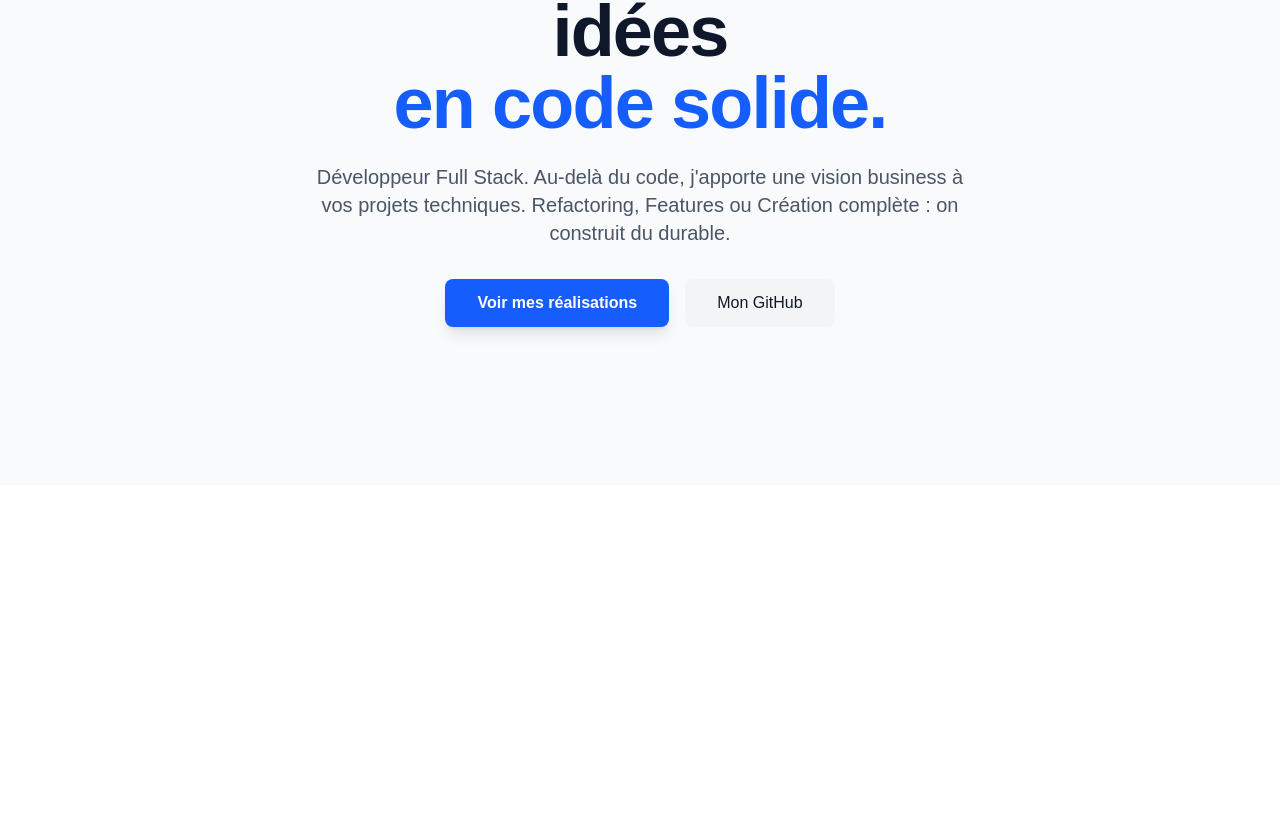
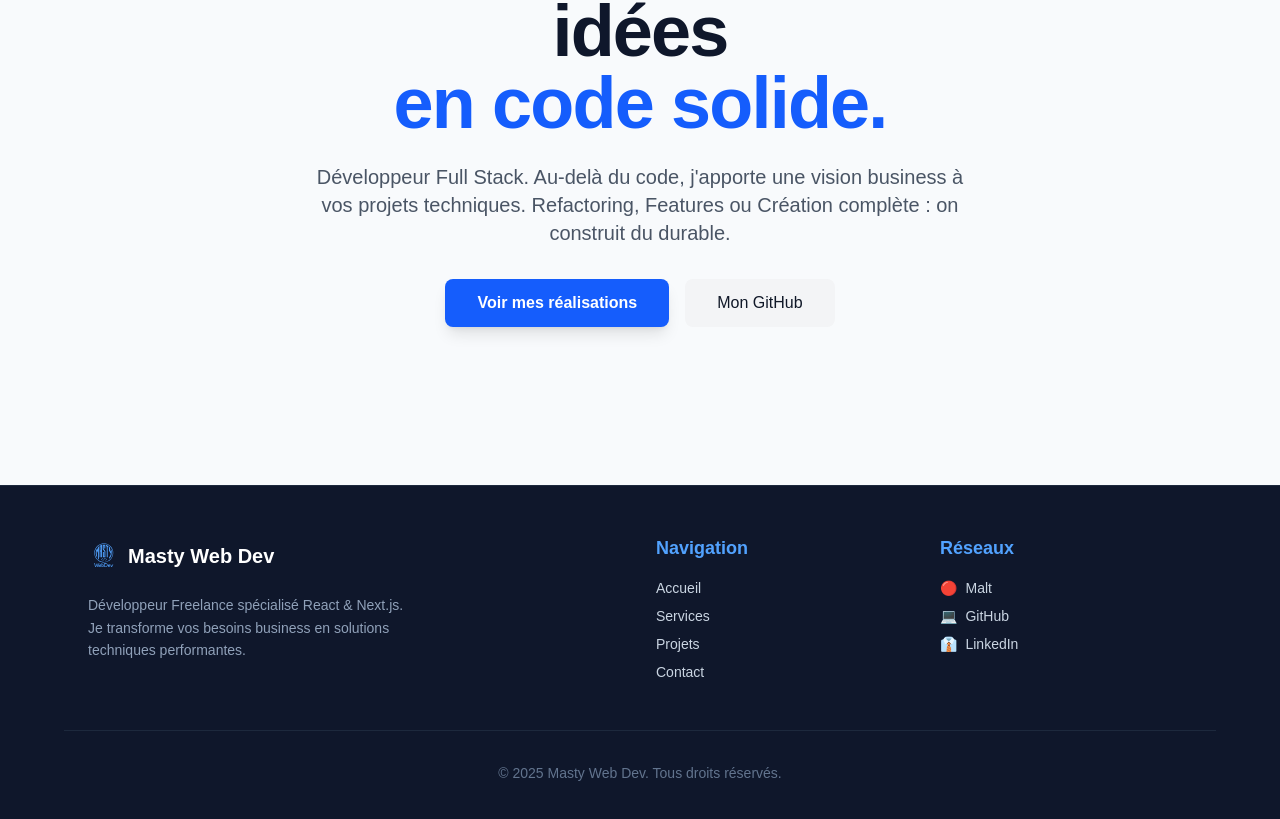
Before and after one commit to Masty1988/site-mastywebdev, a Next.js app: page / in a window 1280 px wide. Shown: the part 315-1134 px from the top of the page. Before the commit the page ends 800 px from the top, so only its background shows below. Built offline with nearby package versions, Linux system fonts and the light colour scheme.

Commit message:
ajout footer

```diff
--- a/app/layout.tsx
+++ b/app/layout.tsx
@@ -2,6 +2,7 @@
 import { Geist, Geist_Mono } from "next/font/google";
 import "./globals.css";
 import Header from "../src/components/header";
+import Footer from "../src/components/footer"
 
 const geistSans = Geist({
   variable: "--font-geist-sans",
@@ -30,6 +31,7 @@
       >
         <Header/>
         {children}
+        <Footer/>
       </body>
     </html>
   );
--- /dev/null
+++ b/src/components/footer.tsx
@@ -0,0 +1,60 @@
+import Link from "next/link";
+import Logo from "./logo";
+
+export default function Footer() {
+  return (
+    <footer className="bg-slate-900 text-white py-12 border-t border-slate-800">
+      <div className="max-w-6xl mx-auto px-6 grid grid-cols-1 md:grid-cols-4 gap-8">
+
+        {/* Colonne 1 : Marque */}
+        <div className="col-span-1 md:col-span-2">
+          <div className="flex items-center gap-2 mb-4">
+            <Logo className="w-8 h-auto text-blue-400" />
+            <span className="text-xl font-bold">Masty Web Dev</span>
+          </div>
+          <p className="text-slate-400 text-sm leading-relaxed max-w-xs">
+            Développeur Freelance spécialisé React & Next.js.
+            Je transforme vos besoins business en solutions techniques performantes.
+          </p>
+        </div>
+
+        {/* Colonne 2 : Liens rapides */}
+        <div>
+          <h3 className="font-bold text-lg mb-4 text-blue-400">Navigation</h3>
+          <ul className="space-y-2 text-sm text-slate-300">
+            <li><Link href="/" className="hover:text-white transition-colors">Accueil</Link></li>
+            <li><Link href="/services" className="hover:text-white transition-colors">Services</Link></li>
+            <li><Link href="/projets" className="hover:text-white transition-colors">Projets</Link></li>
+            <li><Link href="/contact" className="hover:text-white transition-colors">Contact</Link></li>
+          </ul>
+        </div>
+
+        {/* Colonne 3 : Réseaux */}
+        <div>
+          <h3 className="font-bold text-lg mb-4 text-blue-400">Réseaux</h3>
+          <ul className="space-y-2 text-sm text-slate-300">
+            <li>
+              <a href="https://www.malt.fr/profile/tonprofil" target="_blank" rel="noopener noreferrer" className="hover:text-white transition-colors flex items-center gap-2">
+                <span>🔴</span> Malt
+              </a>
+            </li>
+            <li>
+              <a href="https://github.com/ton-pseudo" target="_blank" rel="noopener noreferrer" className="hover:text-white transition-colors flex items-center gap-2">
+                <span>💻</span> GitHub
+              </a>
+            </li>
+            <li>
+              <a href="https://linkedin.com/in/ton-profil" target="_blank" rel="noopener noreferrer" className="hover:text-white transition-colors flex items-center gap-2">
+                <span>👔</span> LinkedIn
+              </a>
+            </li>
+          </ul>
+        </div>
+      </div>
+
+      <div className="max-w-6xl mx-auto px-6 mt-12 pt-8 border-t border-slate-800 text-center text-slate-500 text-sm">
+        <p>&copy; {new Date().getFullYear()} Masty Web Dev. Tous droits réservés.</p>
+      </div>
+    </footer>
+  );
+}
```
